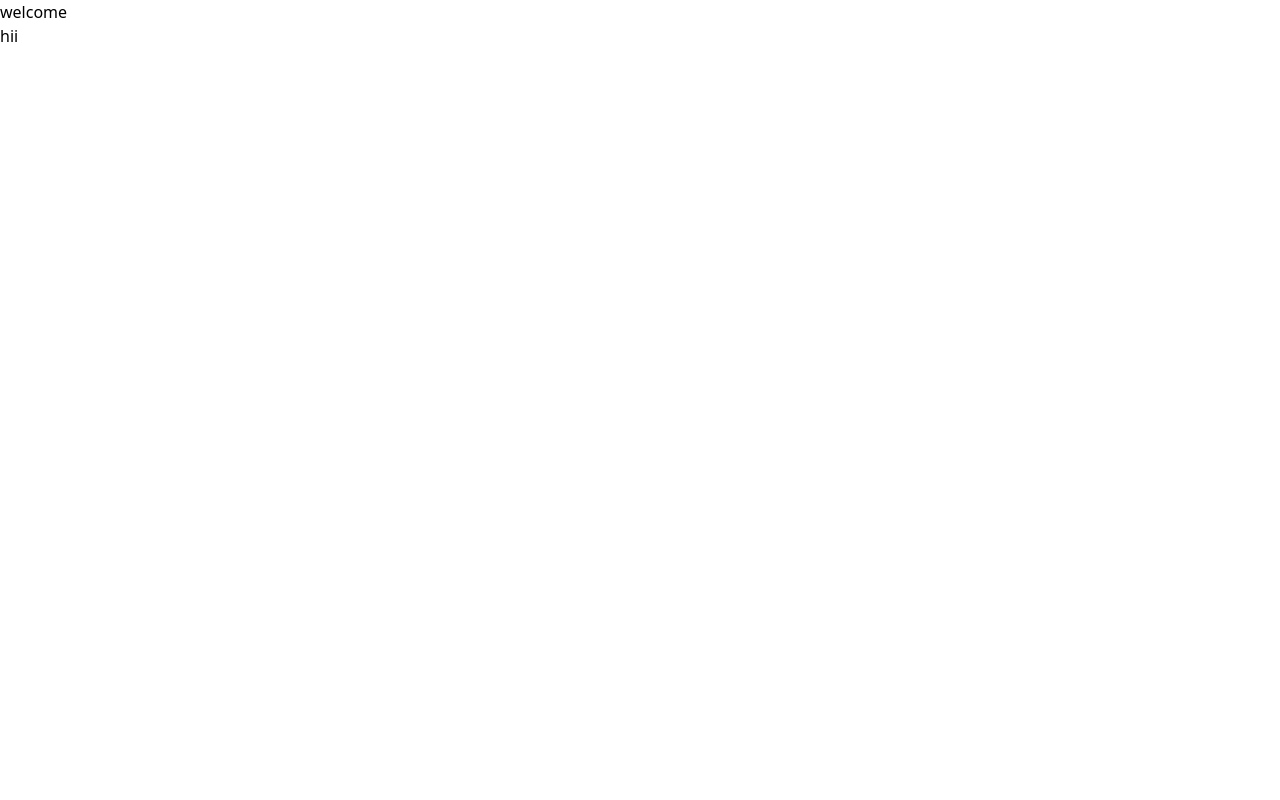
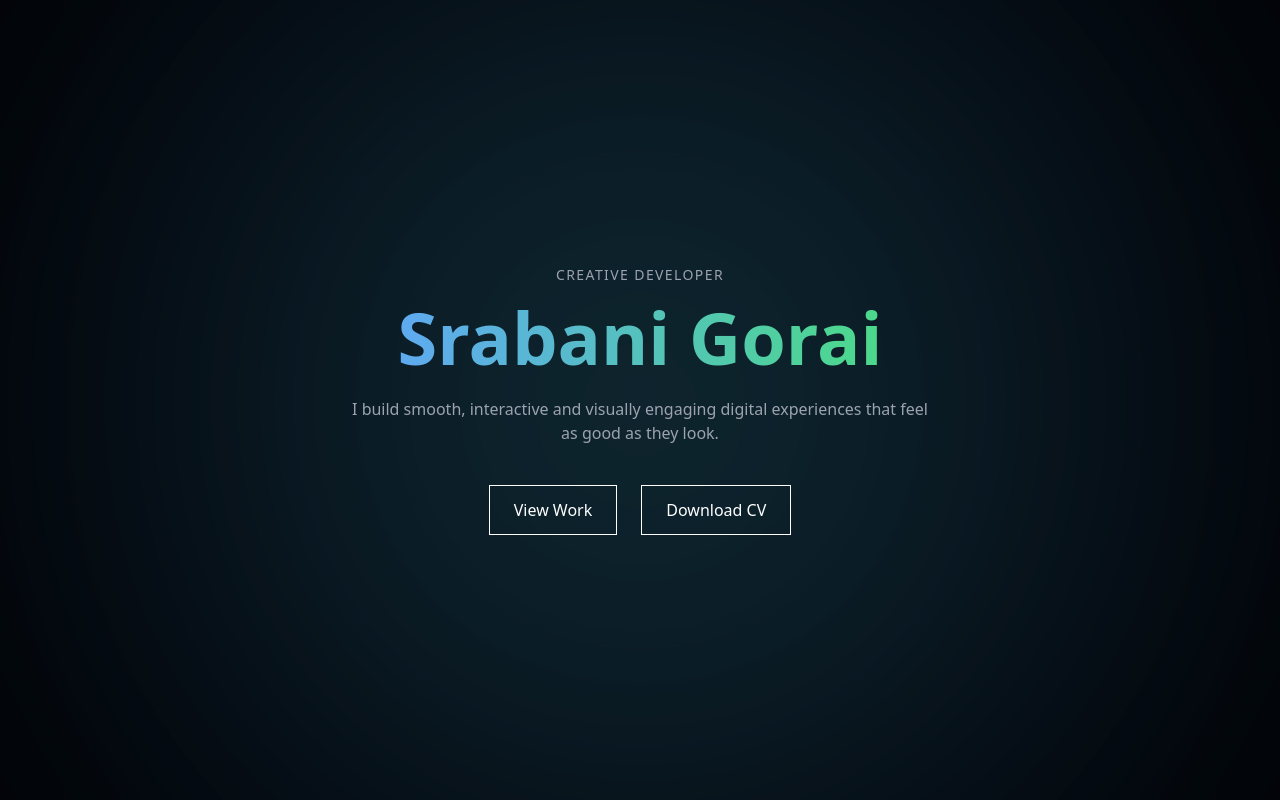
Before and after one commit to Srabanigorai/latest-portfolio, a React (Vite) app: page / in a window 1280 px wide. Built offline with nearby package versions, Linux system fonts and the light colour scheme.

Commit message:
Update App.jsx

```diff
--- a/src/App.jsx
+++ b/src/App.jsx
@@ -1,12 +1,11 @@
 
 import './App.css'
-
+import Hero from './components/Hero'
 function App() {
 
   return (
     <>
-     <h2>welcome</h2>
-     <h1>hii</h1>
+      <Hero />
     </>
   )
 }
```
